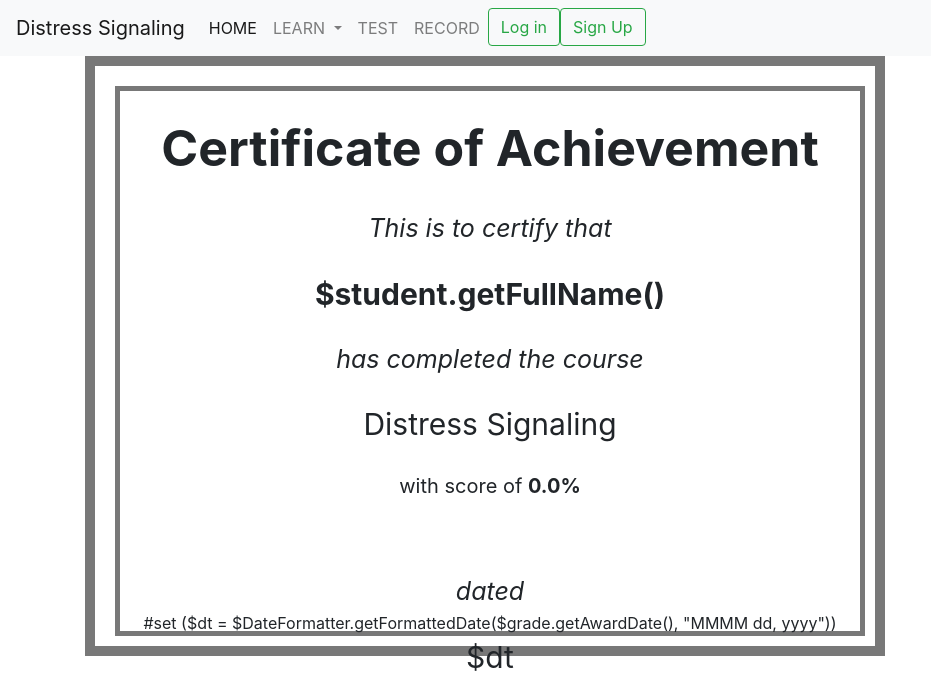
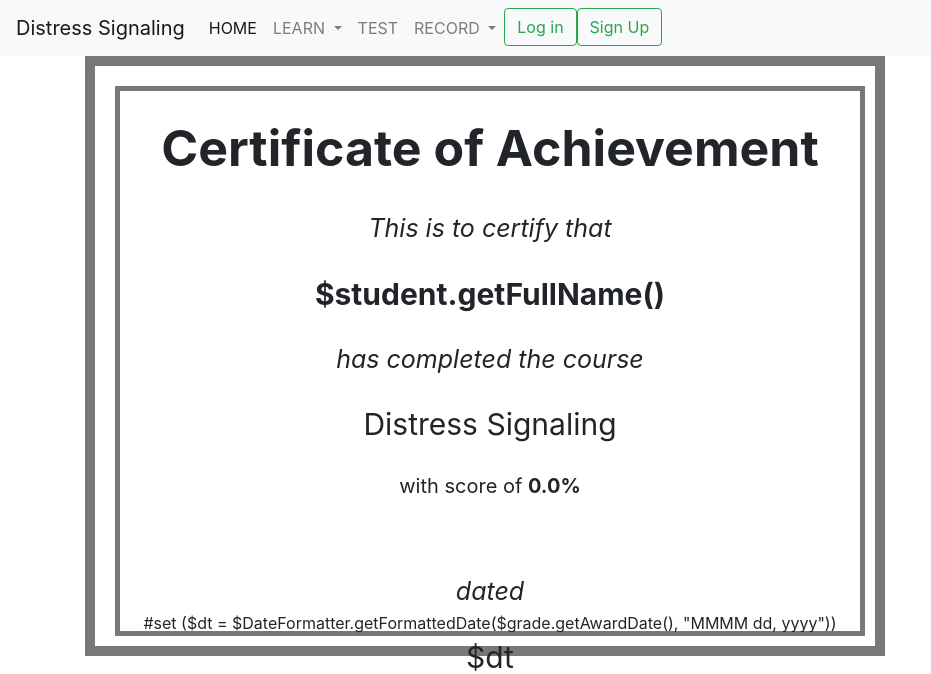
Before and after one commit to UnicornoftheSea99/DistressSignaling, a Flask app: page /certificate in a window 1280 px wide. Shown: the top 674 px of the page, without its empty margins (0-931 px from the left). Run offline with Flask 2, Linux system fonts and the light colour scheme; some libraries are stand-ins or nearby versions.

Commit message:
Update layout.html

```diff
--- a/templates/layout.html
+++ b/templates/layout.html
@@ -42,8 +42,14 @@
           <li class="nav-item">
             <a class="nav-link" href="/test/homepage">TEST</a>
           </li>
-          <li class="nav-item">
-            <a class="nav-link" href="/record">RECORD</a>
+          <li class="nav-item dropdown">
+            <a class="nav-link dropdown-toggle" href="#" id="navbarRecordMenu" data-toggle="dropdown" aria-haspopup="true" aria-expanded="false">
+              RECORD
+            </a>
+            <div class="dropdown-menu" aria-labelledby="navbarRecordMenu">
+              <a class="dropdown-item" href="/record/activity">Activities</a>
+              <a class="dropdown-item" href="/record/test">Previous Tests</a>
+            </div>
           </li>
           <li class="nav-item">
             <a href= "{{'/log_in'}}" id="log-in-btn" style="float:right" class="btn btn-outline-success my-2 my-sm-0">Log in</a>
```
